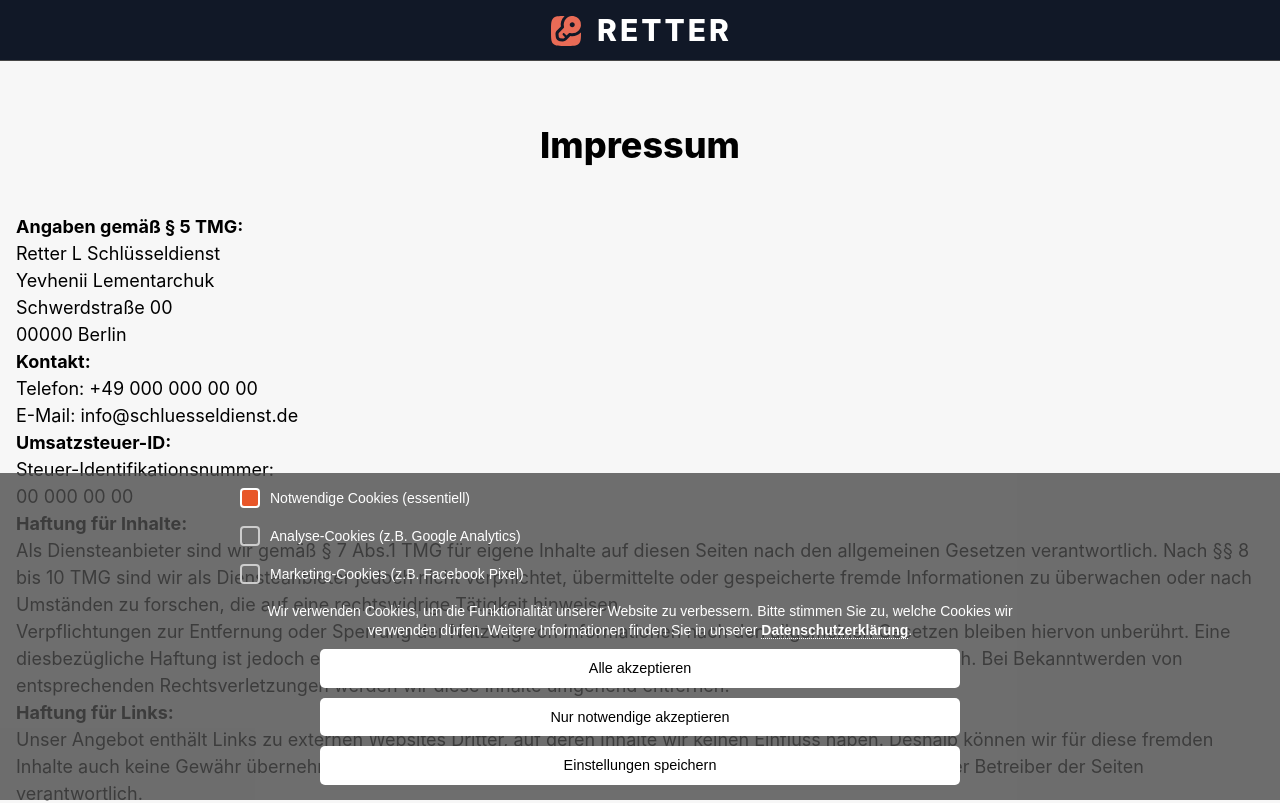
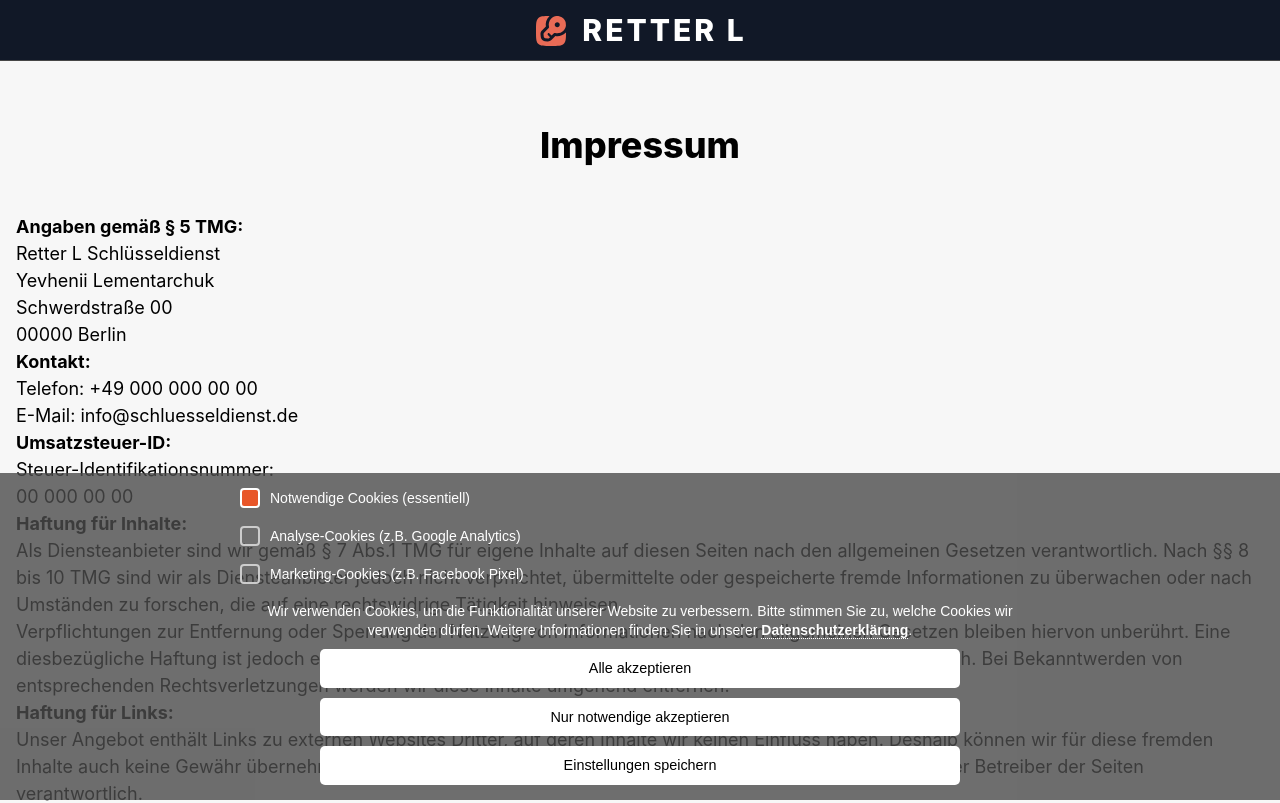
Before and after one commit to Fausting777/rettenHTML, a plain HTML site: page impressum.html in a window 1280 px wide. Shown: the top 803 px of the page. Drawn offline with Linux system fonts and the light colour scheme.

Commit message:
Refactor header section in impressum.html

```diff
--- a/impressum.html
+++ b/impressum.html
@@ -75,20 +75,17 @@
 <body>
 
   <header class="bg-gray-900 text-white" style="border-bottom: 1px solid #474747;">
-        <div class="container mx-auto  py-3  text-center">
-
-              <div>
-                <span class="key-icon text-red-500 mr-2 logoraz ">
+    <div class="container mx-auto py-3 text-center">
+        <a href="index.html" style="text-decoration: none; display: inline-block;">
+            <div>
+                <span class="key-icon text-red-500 mr-2 logoraz">
                     <img src="themes/pkurg-eterna/assets/img/siteimg/logo.svg" alt="logo Retter Schlüsseldienst">
                 </span>
-                <span class="text-3xl font-extrabold uppercase tracking-widest text-white">Retter</span>
+                <span class="text-3xl font-extrabold uppercase tracking-widest text-white">Retter L</span>
             </div>
-
-            </a>
-
-
-        </div>
-    </header><main class="main">
+        </a>
+    </div>
+</header><main class="main">
     <section class="py-12 md:py-16 ">
            <div class="container mx-auto px-4 max-w-7xl">
 
```
